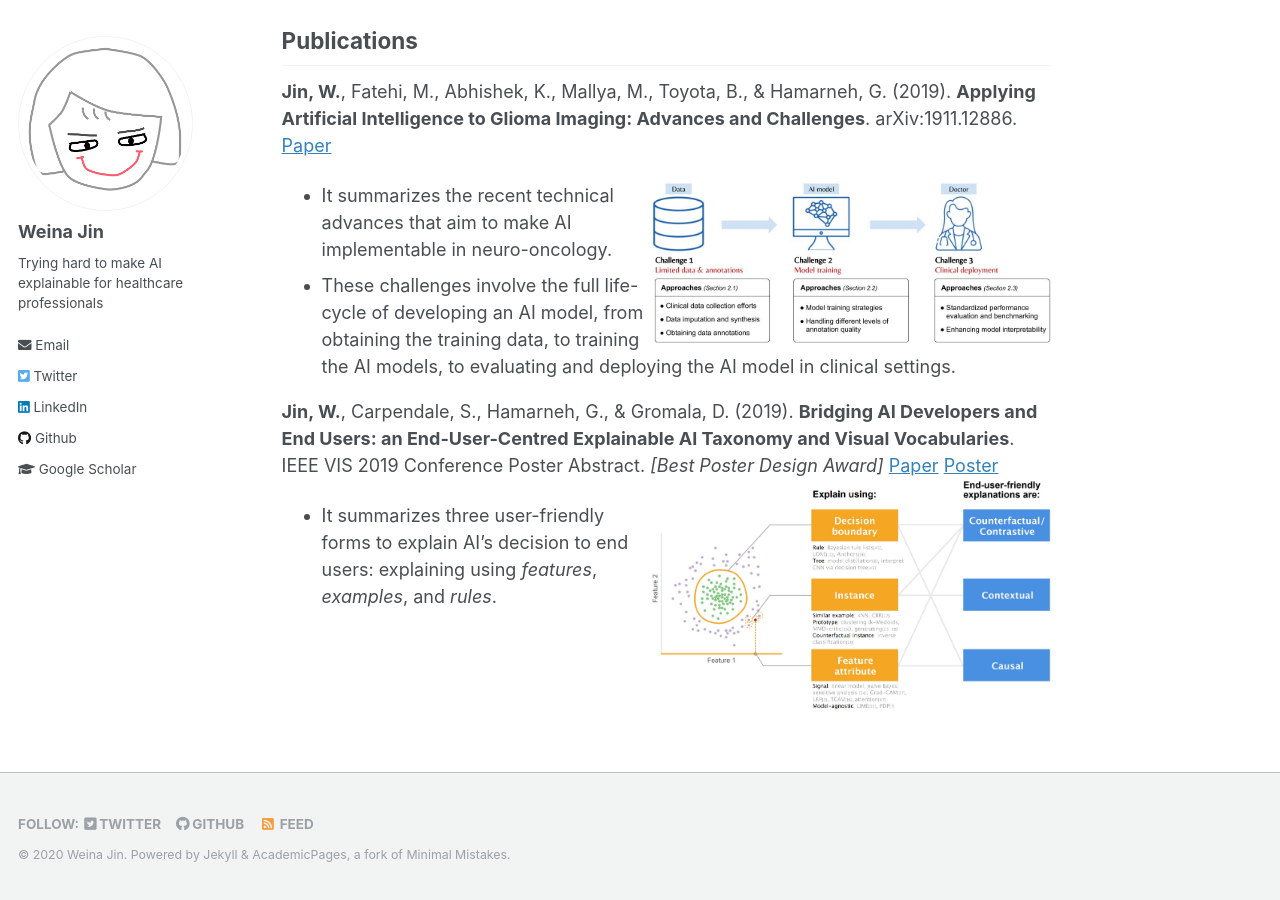
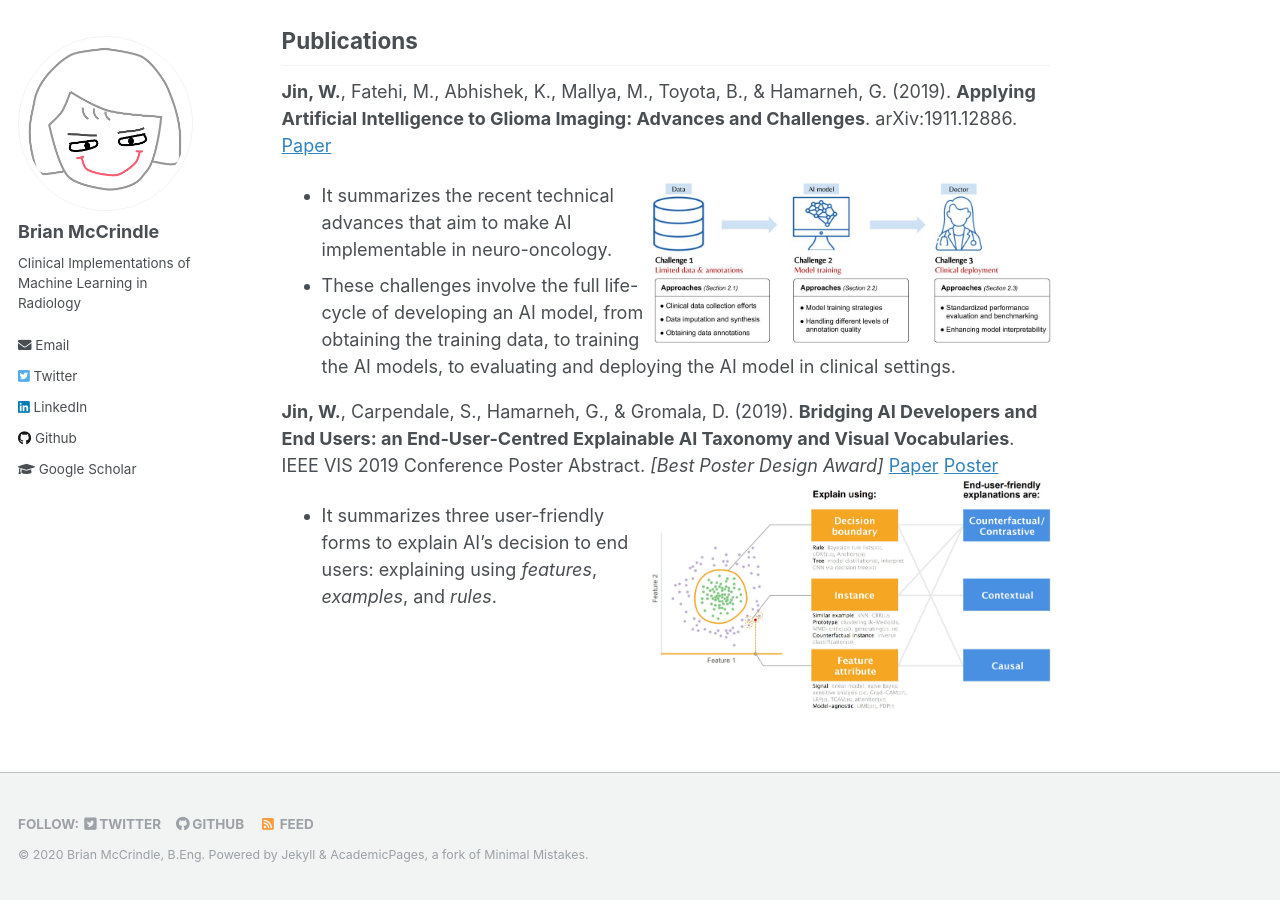
Before and after one commit to mccrinbc/mccrinbc.github.io, a Jekyll site: the page built from _pages/about.md, in a window 1280 px wide and 900 px high, scrolled down 540 px. Built offline with Jekyll 4.4.1, drawn with Linux system fonts in a browser that asks for light colours; our own code applies the rules of GitHub Pages for plain Markdown files; some of the changed text lies outside the part shown.

```diff
--- a/_config.yml
+++ b/_config.yml
@@ -7,13 +7,13 @@
 
 # Site Settings
 locale                   : "en"
-title                    : "Weina Jin, MD"
+title                    : "Home Page"
 title_separator          : "-"
-name                     : "Weina Jin"
-description              : "Interpretable Machine Learning in Medicine"
-url                      : https://weina.me # the base hostname & protocol for your site e.g. "https://mmistakes.github.io"
+name                     : "Brian McCrindle, B.Eng"
+description              : "Clinical Implementations of Machine Learning in Radiology"
+url                      : https://mccrinbc.github.io # the base hostname & protocol for your site e.g. "https://mmistakes.github.io"
 baseurl                  : "" # the subpath of your site, e.g. "/blog"
-repository               : "weinajin/weinajin.github.io"
+repository               : "https://github.com/mccrinbc/mccrinbc.github.io"
 teaser                   :  # filename of teaser fallback teaser image placed in /images/, .e.g. "500x300.png"
 breadcrumbs              : false # true, false (default)
 words_per_minute         : 160
@@ -57,7 +57,7 @@ yandex_site_verification :
 
 # Social Sharing
 twitter:
-  username               : weina_jin
+  username               : mccrinbc
 facebook:
   username               :
   app_id                 :
@@ -80,14 +80,14 @@ analytics:
 
 # Site Author
 author:
-  name             : "Weina Jin"
+  name             : "Brian McCrindle"
   avatar           : "bio-photo.jpg"
-  bio              : "Trying hard to make AI explainable for healthcare professionals"
+  bio              : "Clinical Implementations of Machine Learning in Radiology"
   location         :
   employer         :
   # pubmed           : "https://www.ncbi.nlm.nih.gov/pubmed/?term=john+snow"
   googlescholar    : "https://scholar.google.com/citations?user=uajp-AkAAAAJ&hl=en"
-  email            : weinaj@sfu.ca
+  email            : mccrinbc@mcmaster.ca
   researchgate     :  # example: "https://www.researchgate.net/profile/yourprofile"
   uri              :
   bitbucket        :
@@ -96,20 +96,20 @@ author:
   flickr           :
   facebook         :
   foursquare       :
-  github           : "weinajin"
+  github           : "mccrinbc"
   google_plus      :
   keybase          :
   instagram        :
   impactstory      : #"https://profiles.impactstory.org/u/xxxx-xxxx-xxxx-xxxx"
   lastfm           :
-  linkedin         : jinweina
+  linkedin         : brianmccrindle
   # orcid            : "http://orcid.org/yourorcidurl"
   pinterest        :
   soundcloud       :
   stackoverflow    : # http://stackoverflow.com/users/123456/username
   steam            :
   tumblr           :
-  twitter          : "weina_jin"
+  twitter          : "mccrinbc"
   vine             :
   weibo            :
   xing             :
```
